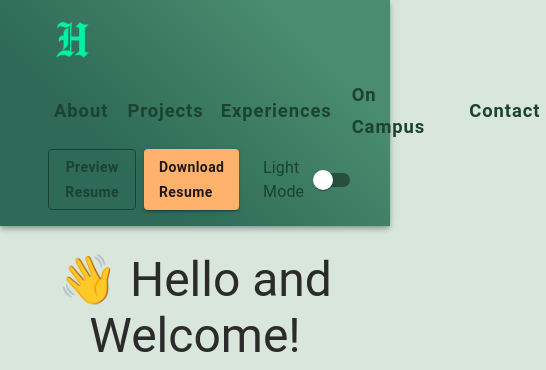
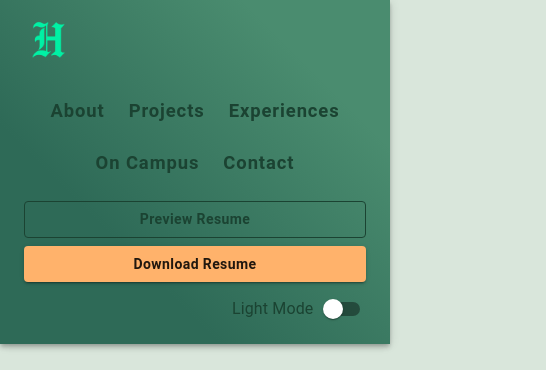
Before and after one commit to Henok-foslyk/profileHenok, a React (Vite) app: page / in a window 390 px wide. Shown: the top 370 px of the page, 546 px wide, since content can reach past the window. Built offline with nearby package versions, Linux system fonts and the light colour scheme.

Commit message:
Fixed Navbar responsiveness on small screens

```diff
--- a/src/layouts/Navbar.jsx
+++ b/src/layouts/Navbar.jsx
@@ -9,7 +9,7 @@ import {
   Dialog,
   DialogContent,
   DialogTitle,
-  IconButton
+  IconButton,
 } from '@mui/material';
 import CloseIcon from '@mui/icons-material/Close';
 import { Link } from 'react-router-dom';
@@ -35,19 +35,21 @@ const Navbar = ({ isDarkMode, setIsDarkMode }) => {
             ? 'linear-gradient(45deg, #1b3b2f 30%, #276749 80%)'
             : 'linear-gradient(45deg, #2e6a57 30%, #4a8c6f 80%)',
           color: isDarkMode ? '#33ffa8' : '#1b4332',
-          px: 4,
+          px: { xs: 1, sm: 2, md: 4 }, // Responsive horizontal padding
           py: 2,
         }}
       >
         <Toolbar
           sx={{
-            justifyContent: 'space-between',
+            display: 'flex',
             flexWrap: 'wrap',
+            alignItems: 'center',
             minHeight: 100,
+            gap: 1,
           }}
         >
-          {/* Logo */}
-          <Box sx={{ display: 'flex', alignItems: 'center', gap: 1 }}>
+          {/* Left: Logo */}
+          <Box sx={{ display: 'flex', alignItems: 'center', gap: 1, flexShrink: 0 }}>
             <Link to="/">
               <Box
                 component="img"
@@ -58,14 +60,17 @@ const Navbar = ({ isDarkMode, setIsDarkMode }) => {
             </Link>
           </Box>
 
-          {/* Centered Nav */}
+          {/* Middle: Nav links */}
           <Box
             sx={{
+              flexGrow: 1,
               display: 'flex',
-              flexGrow: 1,
-              justifyContent: 'center',
+              justifyContent: { xs: 'center', sm: 'center' },
+              flexWrap: 'wrap',
               gap: 1,
-              alignItems: 'center',
+              mt: { xs: 1, sm: 0 },
+              minWidth: 0,
+              width: { xs: '100%', sm: 'auto' },
             }}
           >
             {navLinks.map((path) => {
@@ -88,8 +93,8 @@ const Navbar = ({ isDarkMode, setIsDarkMode }) => {
                     fontWeight: 700,
                     fontSize: '1.15rem',
                     letterSpacing: '0.05em',
-                    transition: 'background-color 0.3s ease, transform 0.15s ease',
                     cursor: 'pointer',
+                    whiteSpace: 'nowrap',
                     '&:hover': {
                       backgroundColor: 'rgba(255,255,255,0.25)',
                       transform: 'scale(1.05)',
@@ -102,8 +107,26 @@ const Navbar = ({ isDarkMode, setIsDarkMode }) => {
             })}
           </Box>
 
-          {/* Right buttons */}
-          <Box sx={{ display: 'flex', gap: 1, alignItems: 'center' }}>
+          {/* Right: Resume buttons + Dark Mode */}
+          <Box
+            sx={{
+              display: 'flex',
+              gap: 1,
+              alignItems: 'center',
+              flexShrink: 0,
+              flexWrap: 'wrap',
+              justifyContent: 'center',
+              mt: { xs: 1, sm: 0 },
+              minWidth: 0,
+              width: { xs: '100%', sm: 'auto' },
+
+              // Stack vertically on very small screens
+              flexDirection: { xs: 'column', sm: 'row' },
+              '& > *': {
+                width: { xs: '100%', sm: 'auto' },
+              },
+            }}
+          >
             <Button
               variant="outlined"
               color="inherit"
@@ -133,13 +156,19 @@ const Navbar = ({ isDarkMode, setIsDarkMode }) => {
               }
               label={isDarkMode ? 'Dark Mode' : 'Light Mode'}
               labelPlacement="start"
-              sx={{ color: 'inherit', userSelect: 'none' }}
+              sx={{
+                color: 'inherit',
+                userSelect: 'none',
+                width: { xs: '100%', sm: 'auto' },
+                justifyContent: { xs: 'flex-start', sm: 'center' },
+                ml: 0,
+              }}
             />
           </Box>
         </Toolbar>
       </AppBar>
 
-      {/* Minimal Resume Dialog */}
+      {/* Resume Preview Dialog */}
       <Dialog
         open={openResume}
         onClose={() => setOpenResume(false)}
@@ -155,10 +184,11 @@ const Navbar = ({ isDarkMode, setIsDarkMode }) => {
           }}
         >
           Resume Preview
-          <IconButton onClick={() => setOpenResume(false)}>
+          <IconButton onClick={() => setOpenResume(false)} aria-label="close">
             <CloseIcon />
           </IconButton>
         </DialogTitle>
+
         <DialogContent sx={{ height: '80vh', p: 0 }}>
           <embed
             src={resumePDF}
```
